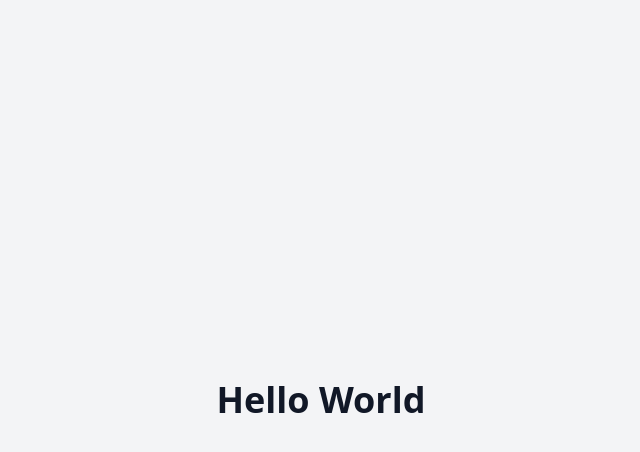
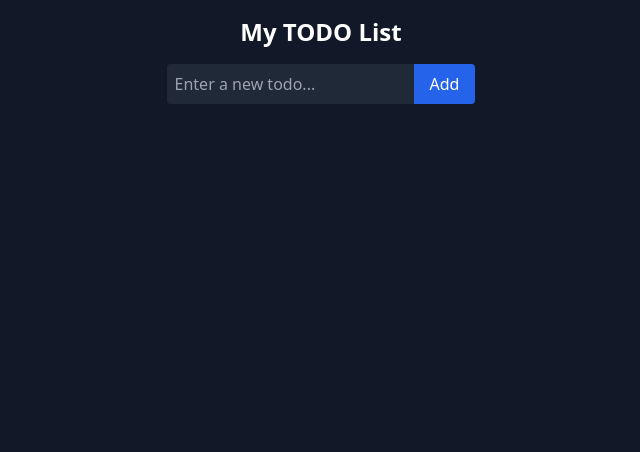
Before and after one commit to ojuan19/sample-backend, a React (Vite) app: page / in a window 1280 px wide. Shown: the top 452 px of the page, without its empty margins (319-959 px from the left). Built offline with nearby package versions, Linux system fonts and the light colour scheme.

Commit message:
Reset repo and add my new files

```diff
--- a/src/App.tsx
+++ b/src/App.tsx
@@ -1,11 +1,29 @@
-import React from 'react';
+import React, { useState } from 'react';
+import Header from './components/Header';
+import TodoInput from './components/TodoInput';
+import TodoList from './components/TodoList';
 
-function App() {
+const App: React.FC = () => {
+  const [todos, setTodos] = useState<string[]>([]);
+
+  const addTodo = (newTodo: string) => {
+    if (newTodo.length === 0) return;
+    setTodos([...todos, newTodo]);
+  };
+
+  const deleteTodo = (index: number) => {
+    const newTodos = [...todos];
+    newTodos.splice(index, 1);
+    setTodos(newTodos);
+  };
+
   return (
-    <div className="flex justify-center items-center h-screen bg-gray-100">
-      <h1 className="text-gray-900 text-4xl font-bold">Hello World</h1>
+    <div className="bg-gray-900 min-h-screen text-white flex flex-col items-center p-4">
+      <Header />
+      <TodoInput addTodo={addTodo} />
+      <TodoList todos={todos} deleteTodo={deleteTodo} />
     </div>
   );
-}
+};
 
 export default App;
--- /dev/null
+++ b/src/components/Header.tsx
@@ -0,0 +1,11 @@
+import React from 'react';
+
+const Header: React.FC = () => {
+  return (
+    <header className="mb-4">
+      <h1 className="text-2xl font-bold">My TODO List</h1>
+    </header>
+  );
+};
+
+export default Header;
--- /dev/null
+++ b/src/components/TodoInput.tsx
@@ -0,0 +1,38 @@
+import React, { useState } from 'react';
+
+interface Props {
+  addTodo: (newTodo: string) => void;
+}
+
+const TodoInput: React.FC<Props> = ({ addTodo }) => {
+  const [inputValue, setInputValue] = useState('');
+
+  const handleInputChange = (e: React.ChangeEvent<HTMLInputElement>) => {
+    setInputValue(e.target.value);
+  };
+
+  const handleAddClick = () => {
+    addTodo(inputValue);
+    setInputValue('');
+  };
+
+  return (
+    <div className="flex items-center mb-4">
+      <input
+        type="text"
+        value={inputValue}
+        onChange={handleInputChange}
+        className="bg-gray-800 text-white p-2 rounded-l focus:outline-none"
+        placeholder="Enter a new todo..."
+      />
+      <button
+        onClick={handleAddClick}
+        className="bg-blue-600 px-4 py-2 rounded-r text-white hover:bg-blue-700"
+      >
+        Add
+      </button>
+    </div>
+  );
+};
+
+export default TodoInput;
--- /dev/null
+++ b/src/components/TodoItem.tsx
@@ -0,0 +1,23 @@
+import React from 'react';
+
+interface Props {
+  todo: string;
+  index: number;
+  deleteTodo: (index: number) => void;
+}
+
+const TodoItem: React.FC<Props> = ({ todo, index, deleteTodo }) => {
+  return (
+    <li className="flex justify-between items-center bg-gray-800 mb-2 p-2 rounded">
+      <span>{todo}</span>
+      <button
+        onClick={() => deleteTodo(index)}
+        className="text-red-500 hover:text-red-700"
+      >
+        Delete
+      </button>
+    </li>
+  );
+};
+
+export default TodoItem;
--- /dev/null
+++ b/src/components/TodoList.tsx
@@ -0,0 +1,19 @@
+import React from 'react';
+import TodoItem from './TodoItem';
+
+interface Props {
+  todos: string[];
+  deleteTodo: (index: number) => void;
+}
+
+const TodoList: React.FC<Props> = ({ todos, deleteTodo }) => {
+  return (
+    <ul className="w-full max-w-md">
+      {todos.map((todo, index) => (
+        <TodoItem key={index} todo={todo} index={index} deleteTodo={deleteTodo} />
+      ))}
+    </ul>
+  );
+};
+
+export default TodoList;
```
